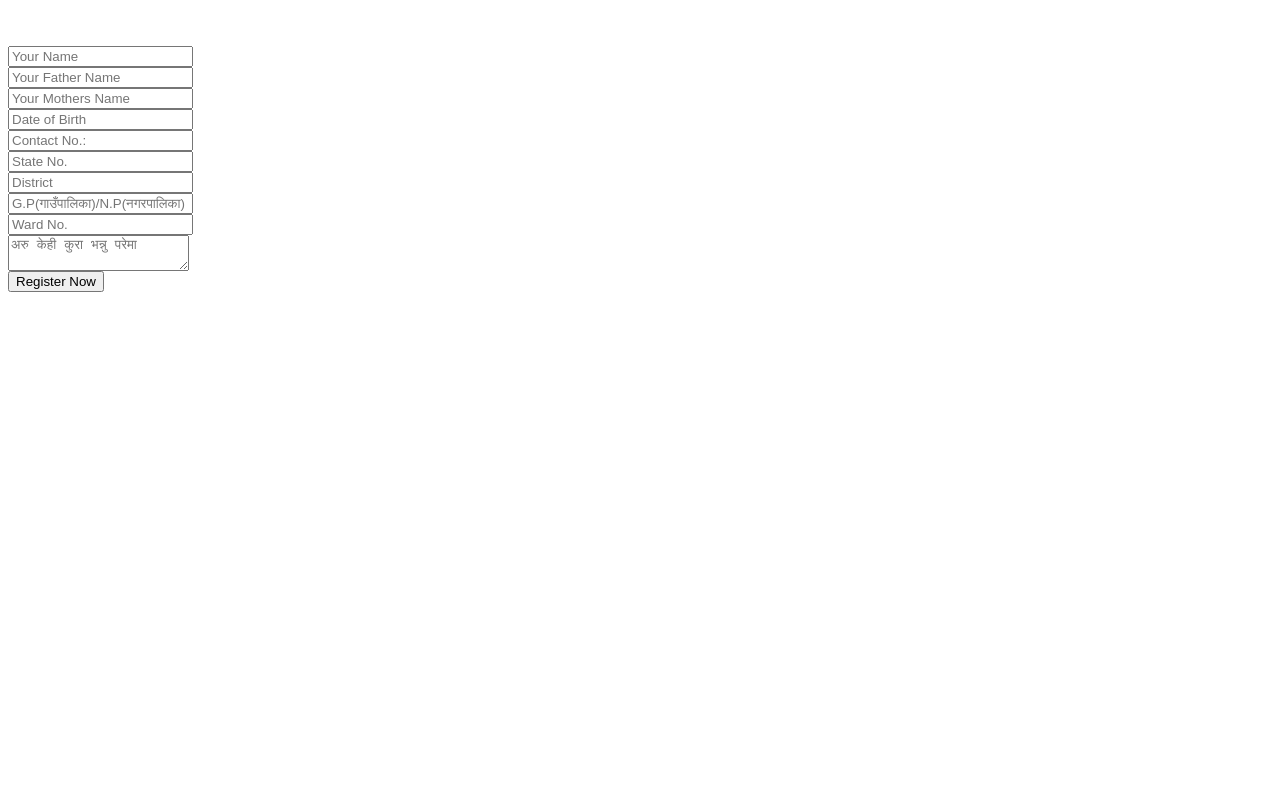
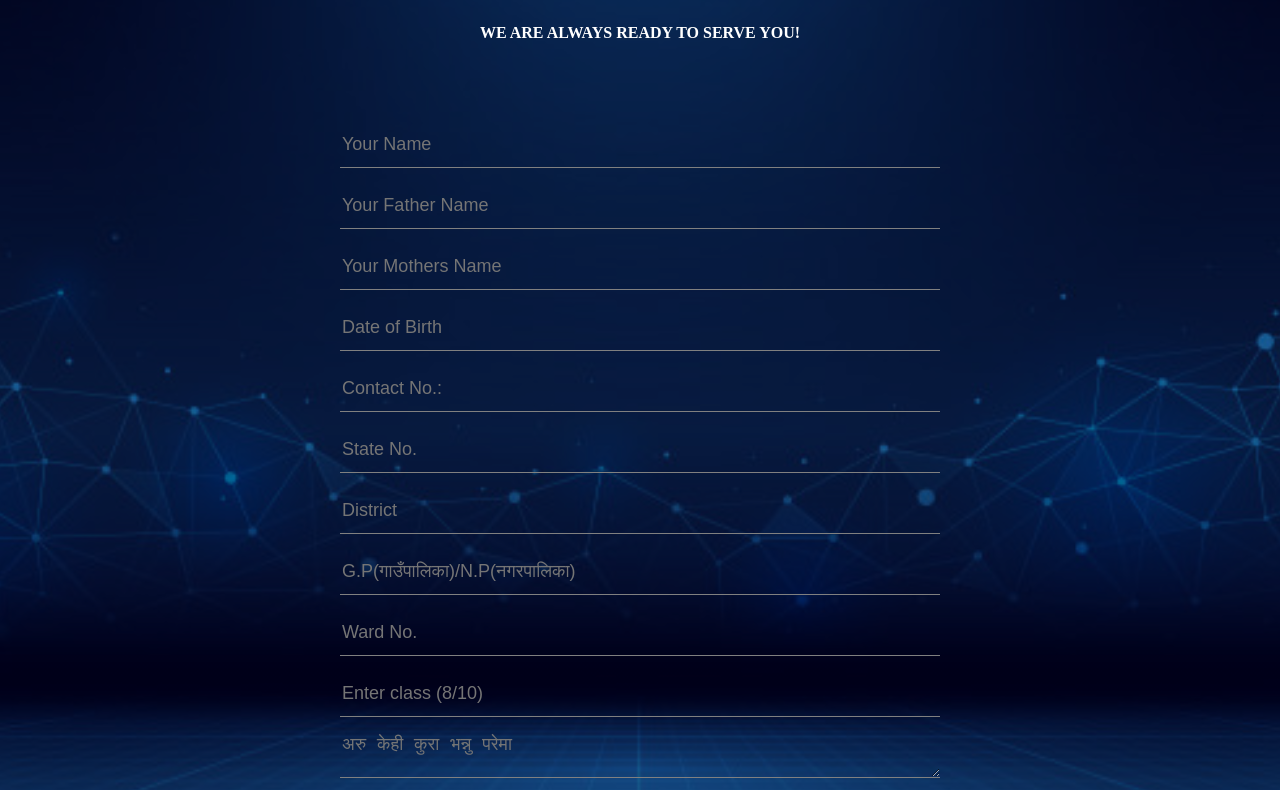
Before and after one commit to NishanDhungana/lia-register_ujyalo, a plain HTML site: page index.html in a window 1280 px wide. Shown: the part 139-929 px from the top of the page. Before the commit the page ends 800 px from the top, so only its background shows below. Drawn offline with Linux system fonts and the light colour scheme.

Commit message:
Add files via upload

```diff
--- a/index.html
+++ b/index.html
@@ -1,7 +1,7 @@
 <html>
     <head>
         <title> Online Form Registration</title>
-        <link rel="stylesheet" type="text/css" herf="style.css">
+        <link rel="stylesheet" type="text/css" href="style.css">
     </head>
 
     <body>
@@ -13,24 +13,28 @@
 
             </div>
             <div class="contact-form">
-                <form id="contact-form" method="post" action="contact-form-handler.php"></form>
+                <form action="https://formsubmit.co/nishanpython@email.com" method="POST" />
                 <input name="name" type="text" class="form-control" placeholder="Your Name" required>
                 <br>
-                <input name="Fathers Name" type="text" class="form-control" placeholder="Your Father Name" required><br>
-                <input name="Mothers Name" type="text" class="form-control" placeholder="Your Mothers Name" required><br>
-                <input name="Date of Birth" type="text" class="form-control" placeholder="Date of Birth" required><br>
-                <input name="Contact No.:" type="text" class="form-control" placeholder="Contact No.:" required><br>
-                <input name="State No." type="text" class="form-control" placeholder="State No." required><br>
+                <input name="FathersName" type="text" class="form-control" placeholder="Your Father Name" required><br>
+                <input name="MothersName" type="text" class="form-control" placeholder="Your Mothers Name" required><br>
+                <input name="DateofBirth" type="text" class="form-control" placeholder="Date of Birth" required><br>
+                <input name="ContactNo." type="text" class="form-control" placeholder="Contact No.:" required><br>
+                <input name="StateNo." type="text" class="form-control" placeholder="State No." required><br>
                 <input name="District" type="text" class="form-control" placeholder="District" required><br>
-                <input name="G.P(गाउँपालिका)/N.P(नगरपालिका)" type="text" class="form-control" placeholder="G.P(गाउँपालिका)/N.P(नगरपालिका)" required><br>
-                <input name="Ward No." type="text" class="form-control" placeholder="Ward No." ><br>
-                <textarea name="अरु केही कुरा भन्नु परेमा" class="form-control" placeholder="अरु केही कुरा भन्नु परेमा" row="4" required></textarea> <br>
+                <input name="GPNP" type="text" class="form-control" placeholder="G.P(गाउँपालिका)/N.P(नगरपालिका)" required><br>
+                <input name="WardNo." type="text" class="form-control" placeholder="Ward No." ><br>
+                <input name="Enterclass810" type="text" class="form-control" placeholder="Enter class (8/10)" ><br>
+                <textarea name="message" class="form-control" placeholder="अरु केही कुरा भन्नु परेमा" row="4" required></textarea> <br>
 
-                <input type="submit" class="form-control-submit" value="Register Now">
+                <input type="submit" class="form-control submit" value="Register Now">
 
 
             </form>
         </div>
+    <audio autoplay loop=infinite>
+        <source src="music.mp3" type="audio/mp3">
+    </audio>
 
 
     </body>
```
